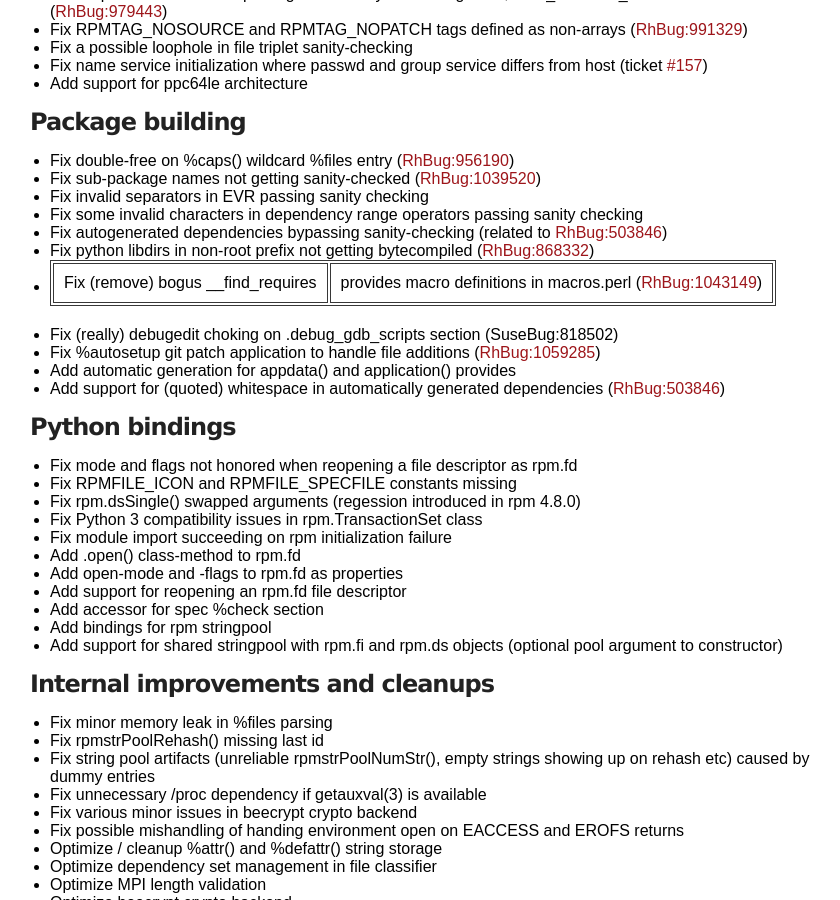
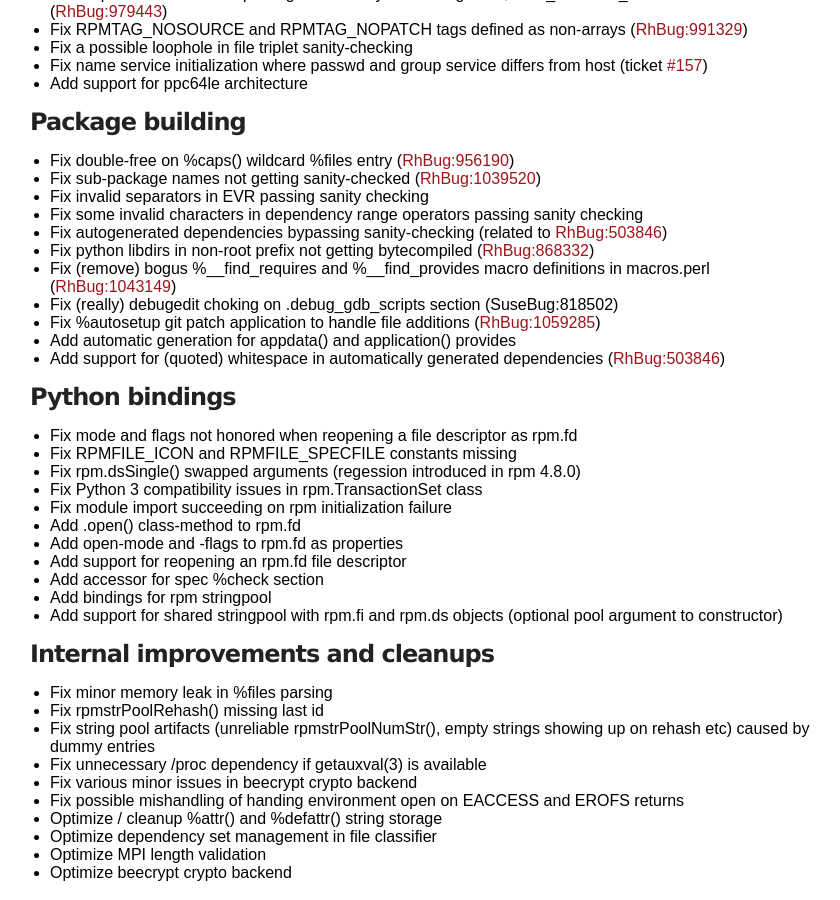
Before and after one commit to rpm-software-management/rpm-web, a Jekyll site: the page built from Releases/4.11.2.md, in a window 1280 px wide and 900 px high, scrolled down 661 px. Shown: the whole window, without its empty margins (220-1060 px from the left). Built offline with Jekyll 4.4.1, drawn with Linux system fonts in a browser that asks for light colours.

Commit message:
Fix up formatting artifact from wiki showing up as a table

```diff
--- a/Releases/4.11.2.md
+++ b/Releases/4.11.2.md
@@ -37,7 +37,7 @@ title: rpm.org - Releases
  * Fix some invalid characters in dependency range operators passing sanity checking
  * Fix autogenerated dependencies bypassing sanity-checking (related to [RhBug:503846](https://bugzilla.redhat.com/show_bug.cgi?id=503846))
  * Fix python libdirs in non-root prefix not getting bytecompiled ([RhBug:868332](https://bugzilla.redhat.com/show_bug.cgi?id=868332))
- * Fix (remove) bogus __find_requires|provides macro definitions in macros.perl ([RhBug:1043149](https://bugzilla.redhat.com/show_bug.cgi?id=1043149))
+ * Fix (remove) bogus %__find_requires and %__find_provides macro definitions in macros.perl ([RhBug:1043149](https://bugzilla.redhat.com/show_bug.cgi?id=1043149))
  * Fix (really) debugedit choking on .debug_gdb_scripts section (SuseBug:818502)
  * Fix %autosetup git patch application to handle file additions ([RhBug:1059285](https://bugzilla.redhat.com/show_bug.cgi?id=1059285))
  * Add automatic generation for appdata() and application() provides
```
